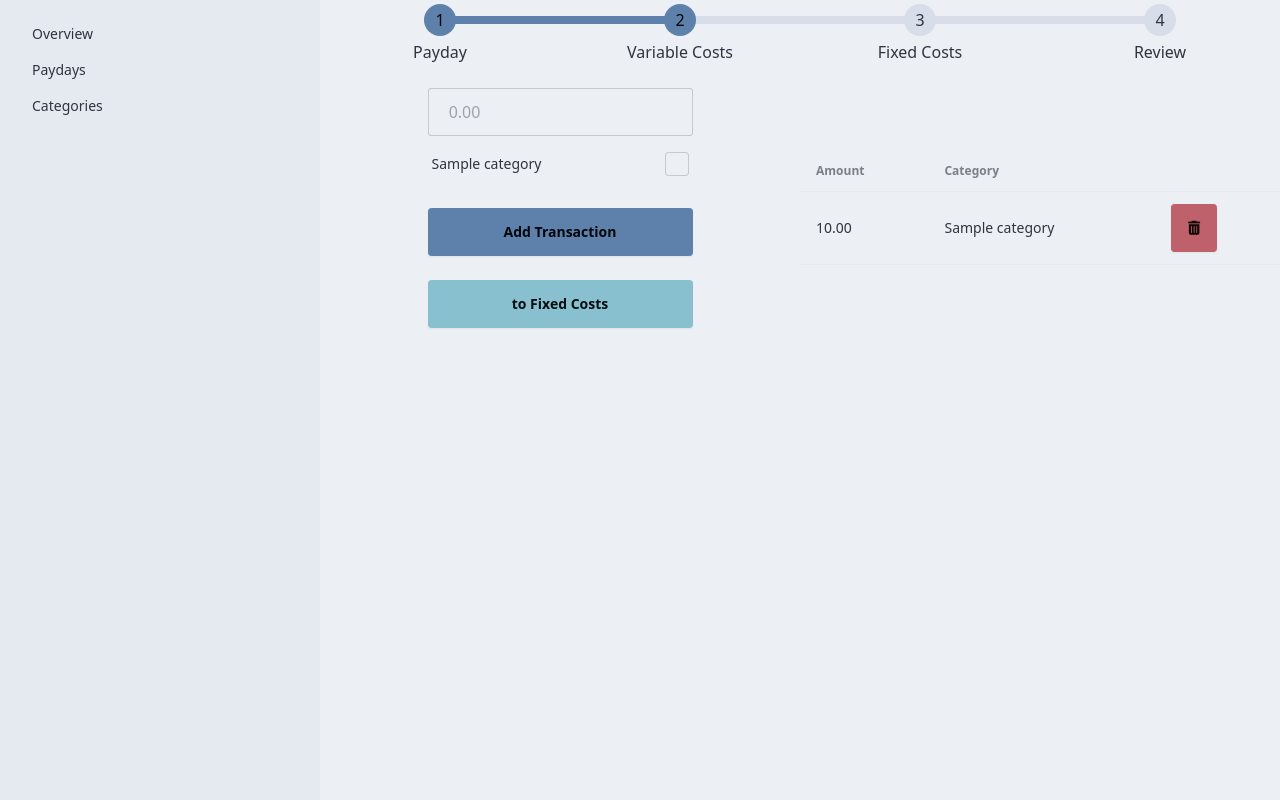
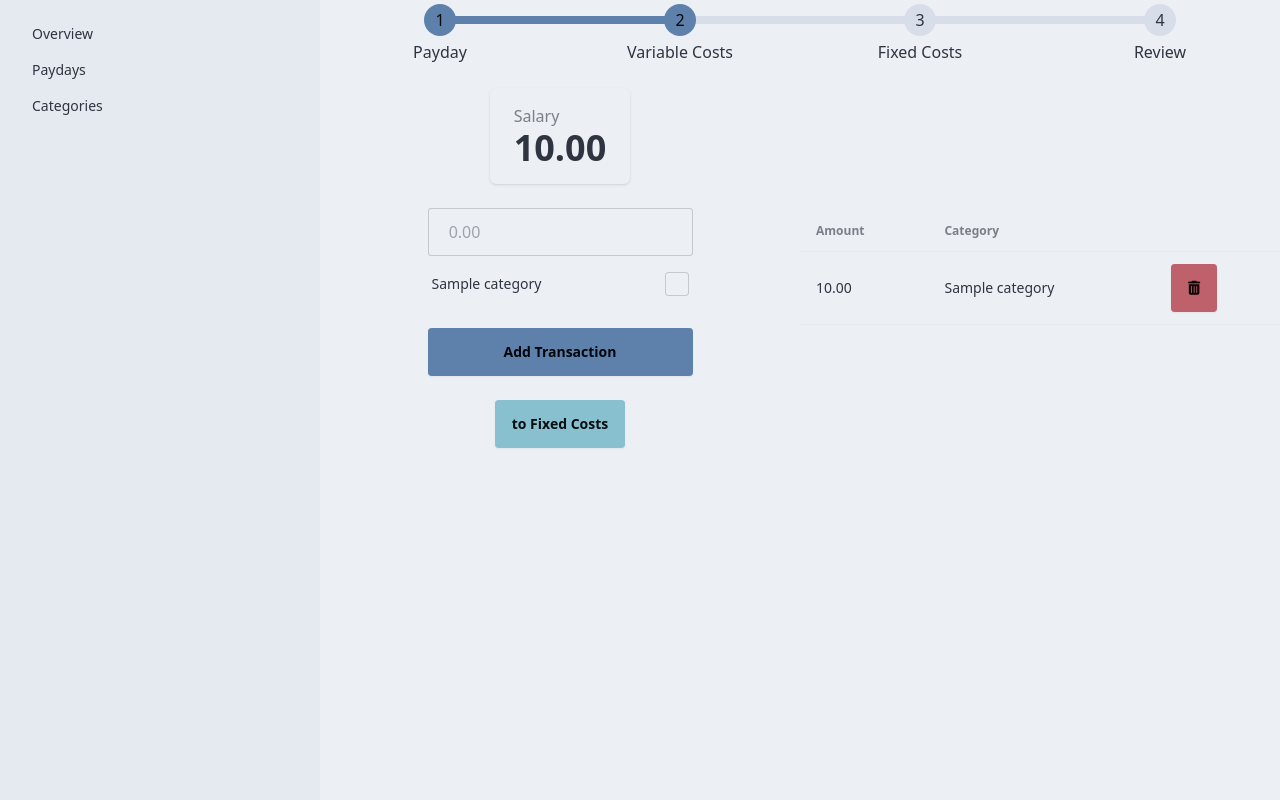
Before and after one commit to Jack-Culcasi/Django-Budgeting-App, a Django app: template home/templates/expenses.html in a window 1280 px wide. Shown: the part 64-864 px from the top of the page. Run offline with Django 5.2, Linux system fonts and the light colour scheme; the visitor is signed in with stand-in values (Sample User, id 1); tables that the repository leaves empty hold one stand-in row (values such as "Sample post"); the template is opened without the code that fills it: values that come from a table or form of the project are taken from there, most other values are stand-ins (such as "Sample title", 1, 10 or a date in 2020); data that the repository does not hold is empty; some libraries are stand-ins or nearby versions.

Commit message:
salary is now displayed, to_fixed_costs button fixed

```diff
--- a/home/templates/expenses.html
+++ b/home/templates/expenses.html
@@ -9,9 +9,18 @@
 </ul>
 <br>
 <div class="flex items-center justify-between">
-    <!-- Transaction Input Form -->
+
     <div class="flex flex-col items-center w-1/2">
-
+        <div class="flex justify-center space-x-10">
+        <div class="stats shadow">
+            <div class="stat">
+              <div class="stat-title">Salary</div>
+              <div class="stat-value">{{ user.userpreferences.currency_symbol }} {{ payday.amount }}</div>
+            </div>
+          </div>
+        </div>
+        <br>
+        <!-- Transaction Input Form -->
         <form id="transaction-form" method="POST" action="{% url 'add_transaction' %}">
             {% csrf_token %}
             <input type="number" name="amount" id="amount" class="input input-bordered w-full mb-2" placeholder="{{ user.userpreferences.currency_symbol }} 0.00" step="0.001" required>
@@ -28,7 +37,13 @@
             <button type="submit" class="btn btn-primary w-full">Add Transaction</button>
             <br>
             <br>
-            <button type="" class="btn btn-accent w-full">to Fixed Costs</button>
+        </form>
+        <form method="POST" action="{% url 'payday_fixed_costs' payday_id=payday.id monthly_expense_id=monthly_expense_id %}">
+            {% csrf_token %}
+            <input type="hidden" name="monthly_expense_id" id="monthly_expense_id" value="{{ monthly_expense_id }}">
+            <div class="flex-1">
+                <button type="submit" name="to_fixed_costs" class="btn btn-accent w-full">to Fixed Costs</a>
+            </div>
         </form>
     </div>
 
```
